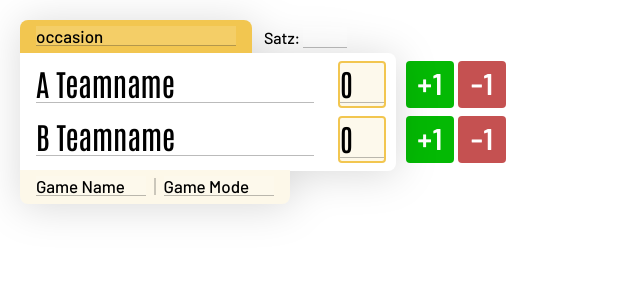
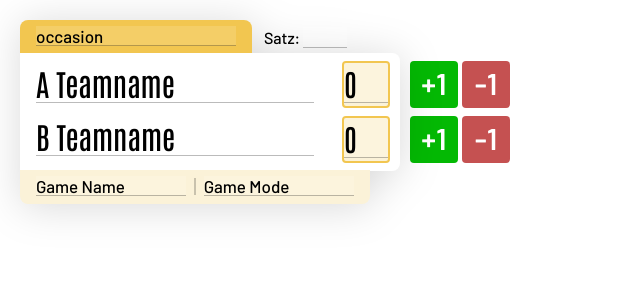
Before and after one commit to samuelwoelfl/scoreboard_livestream, a PHP site: page / in a window 1280 px wide. Shown: the top 300 px of the page, without its empty margins (0-640 px from the left). Run offline with PHP 8.4, Linux system fonts and the light colour scheme; data that the repository does not hold is empty.

Commit message:
some style changes

```diff
--- a/style.css
+++ b/style.css
@@ -21,6 +21,7 @@ html, body {
   --white: #ffffff;
   --text-primary: #000000;
   --light-2: #FDF8E9;
+  --light-3: #FBF2D8;
   --red-1: rgba(197, 81, 81, 0.2);
 }
 
@@ -54,7 +55,7 @@ html, body {
   padding: 6px 16px 8px 16px;
   max-height: 100%;
   display: flex;
-  max-width: 270px;
+  max-width: 350px;
   overflow: hidden;
 }
 
@@ -64,7 +65,7 @@ html, body {
 }
 
 .bottom .content {
-  background-color: var(--light-2);
+  background-color: var(--light-3);
   border-radius: 0px 0px 8px 8px;
   flex-direction: row;
   gap: 8px;
@@ -115,9 +116,9 @@ html, body {
   justify-content: space-around;
   align-items: flex-start;
   gap: 8px;
-  margin-right: 24px;
-  min-width: 230px;
-  max-width: 280px;
+  margin-right: 28px;
+  min-width: 260px;
+  max-width: 350px;
 }
 
 .teams .team {
@@ -149,7 +150,7 @@ html, body {
 
 .counter:not(.group) {
   width: 48px;
-  background-color: var(--light-2);
+  background-color: var(--light-3);
 }
 
 .counter.group {
--- a/style_input.css
+++ b/style_input.css
@@ -12,3 +12,7 @@ input {
 .center input {
   font-size: 30px;
 }
+
+.teams .team input {
+  width: 100%;
+}
```
